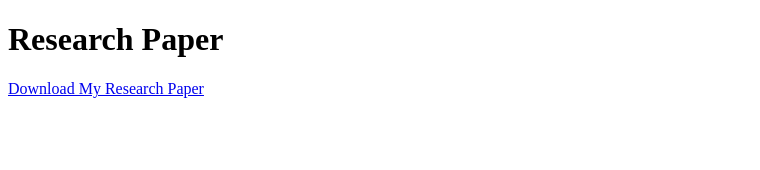
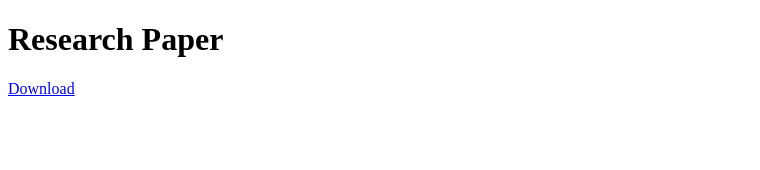
Before and after one commit to jcargiulo/personal-website, a plain HTML site: page pdf.html in a window 1280 px wide. Shown: the top 170 px of the page, without its empty margins (0-760 px from the left). Drawn offline with Linux system fonts and the light colour scheme.

Commit message:
Update pdf.html

```diff
--- a/pdf.html
+++ b/pdf.html
@@ -10,7 +10,7 @@
         <h1>Research Paper</h1>
     </header>
     <main>
-        <p><a href="ENEE499H_Final_Report-compressed.pdf" target="_blank">Download My Research Paper</a></p>
+        <p><a href="ENEE499H_Final_Report-compressed.pdf" target="_blank">Download</a></p>
         <embed src="ENEE499H_Final_Report-compressed.pdf" width="100%" height="800px" type="application/pdf">
     </main>
 </body>
```
